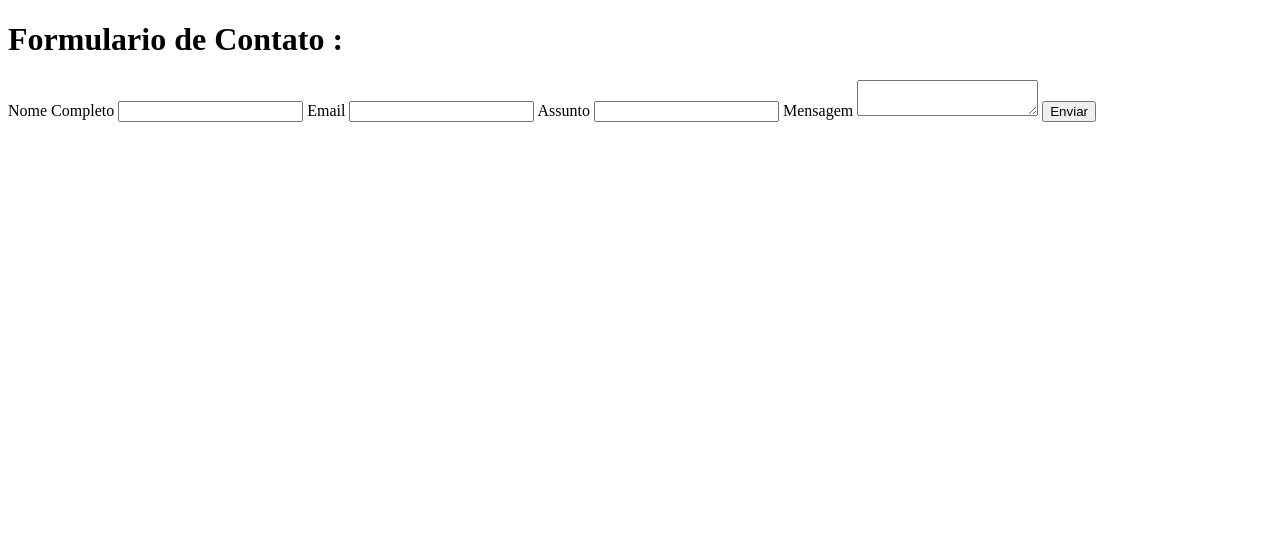
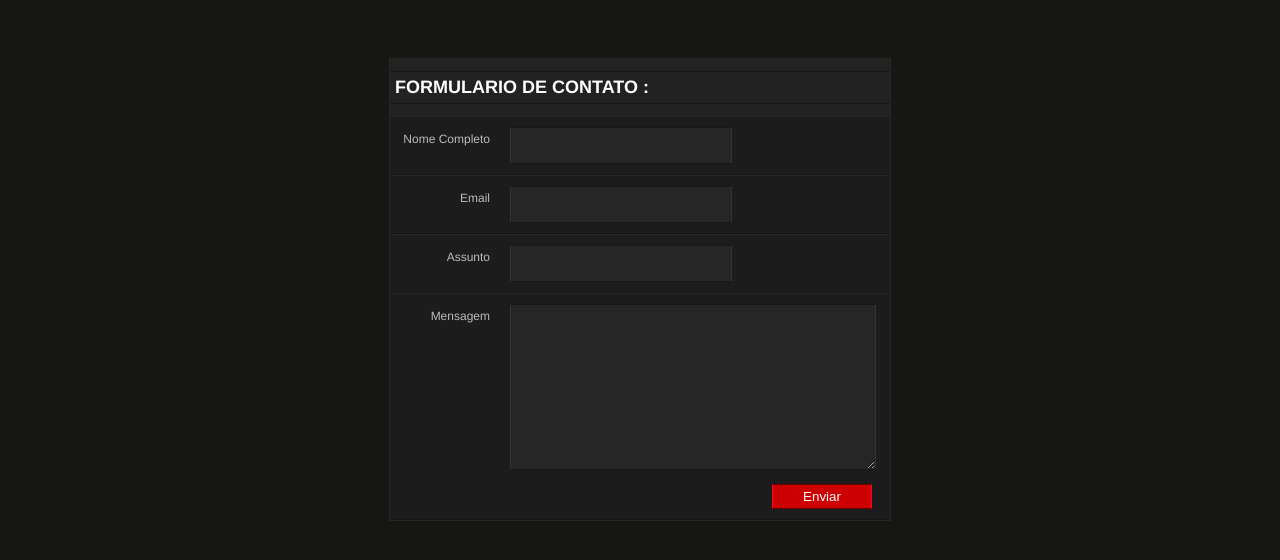
Before and after one commit to stefanenuessemeyer/aprendendo-git, a plain HTML site: page index.html in a window 1280 px wide. Drawn offline with Linux system fonts and the light colour scheme.

Commit message:
adicionado estilo na pagina

```diff
--- /dev/null
+++ b/estilo.css
@@ -0,0 +1,79 @@
+{ margin:0; padding:0;}
+
+body{ font:100% normal Arial, Helvetica, sans-serif; background:#161712;}
+
+form,input,select,textarea{margin:0; padding:0; color:#ffffff;}
+
+div.box {
+    margin:0 auto;
+    width:500px;
+    background:#222222;
+    position:relative;
+    top:50px;
+    border:1px solid #262626;
+}
+
+div.box h1 {
+    color:#ffffff;
+    font-size:18px;
+    text-transform:uppercase;
+    padding:5px 0 5px 5px;
+    border-bottom:1px solid #161712;
+    border-top:1px solid #161712;
+}
+
+div.box label {
+    width:100%;
+    display: block;
+    background:#1C1C1C;
+    border-top:1px solid #262626;
+    border-bottom:1px solid #161712;
+    padding:10px 0 10px 0;
+}
+
+div.box label span {
+    display: block;
+    color:#bbbbbb;
+    font-size:12px;
+    float:left;
+    width:100px;
+    text-align:right;
+    padding:5px 20px 0 0;
+}
+
+div.box .input_text {
+    padding:10px 10px;
+    width:200px;
+    background:#262626;
+    border-bottom: 1px double #171717;
+    border-top: 1px double #171717;
+    border-left:1px double #333333;
+    border-right:1px double #333333;
+}
+
+div.box .message{
+    padding:7px 7px;
+    width:350px;
+    background:#262626;
+    border-bottom: 1px double #171717;
+    border-top: 1px double #171717;
+    border-left:1px double #333333;
+    border-right:1px double #333333;
+    overflow:hidden;
+    height:150px;
+}
+
+div.box .button{
+    margin:0 0 10px 0;
+    padding:4px 7px;
+    background:#CC0000;
+    border:0px;
+    position: relative;
+    top:10px;
+    left:382px;
+    width:100px;
+    border-bottom: 1px double #660000;
+    border-top: 1px double #660000;
+    border-left:1px double #FF0033;
+    border-right:1px double #FF0033;
+}
--- a/index.html
+++ b/index.html
@@ -3,7 +3,9 @@
 <head>
     <meta charset="UTF-8">
      <title>primeira pagina html </title>
+   <link rel="stylesheet" href="estilo.css">
 </head>
+
 <body>
     <form name="meuForm" method="post" id="formulario">
         <div class="box">
```
